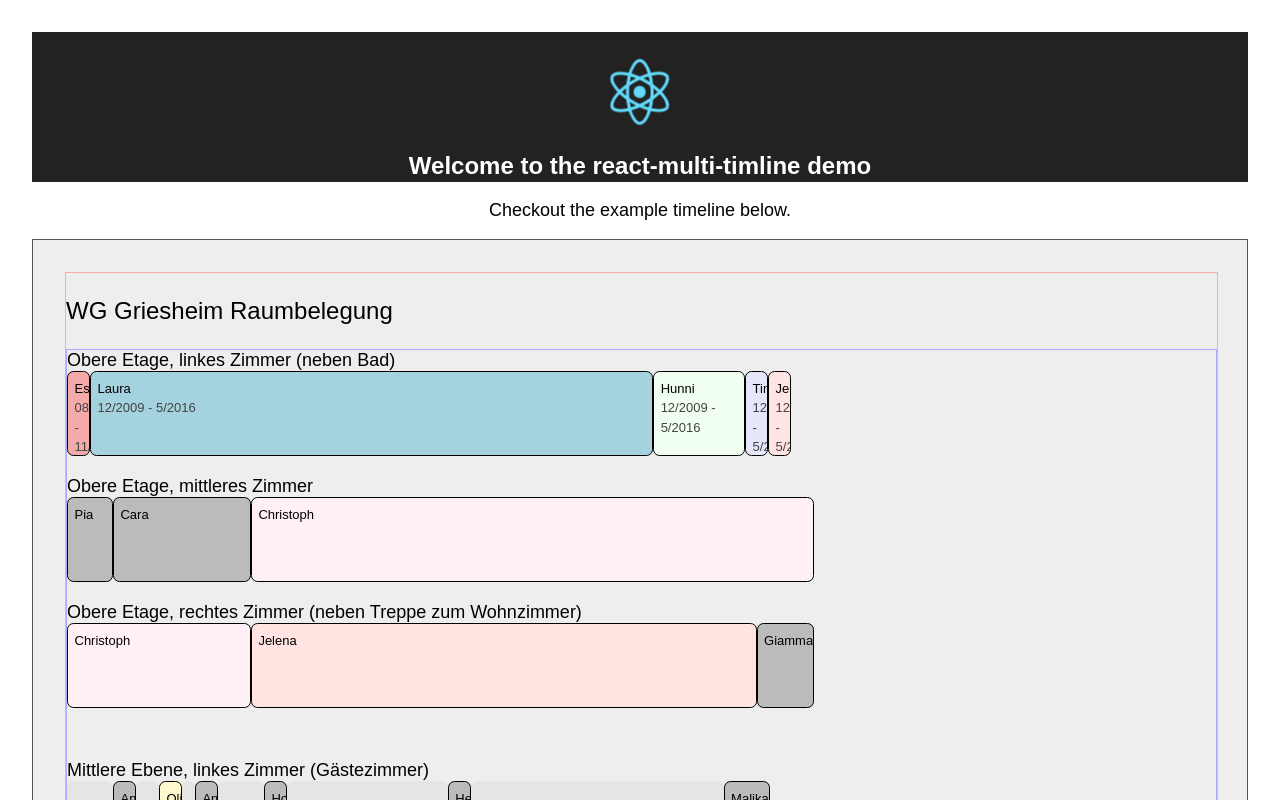
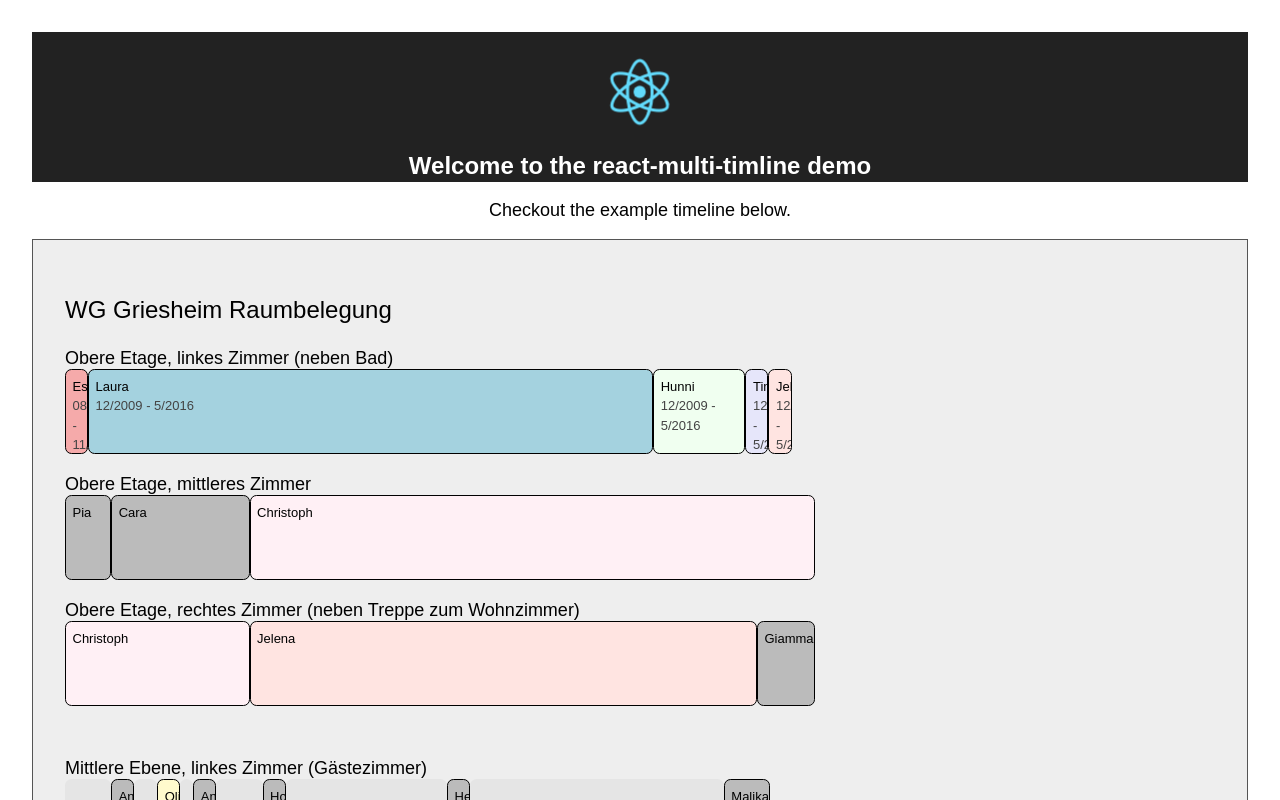
Before and after one commit to dfsp-spirit/react-multi-timeline, a React (Create React App) app: page / in a window 1280 px wide. Shown: the top 800 px of the page. Built offline with nearby package versions, Linux system fonts and the light colour scheme.

Commit message:
disable borders used for development, only show horizontal scrollbar when needed

```diff
--- a/src/index.css
+++ b/src/index.css
@@ -39,15 +39,15 @@ div.timeline-title {
 }
 
 div.timeline-outer-container-fixed-width {
-    border: 1px solid #ffaaaa;
+    /*border: 1px solid #ffaaaa;*/
     margin: 2em;
-    overflow-x: scroll;
+    overflow-x: auto;
     width: 95%;
     height: 90%;
 }
 
 div.timeline-inner-container-scrolling {
-    border: 1px solid #aaaaff;
+    /*border: 1px solid #aaaaff;*/
     margin-right: 0;
 }
 
```
